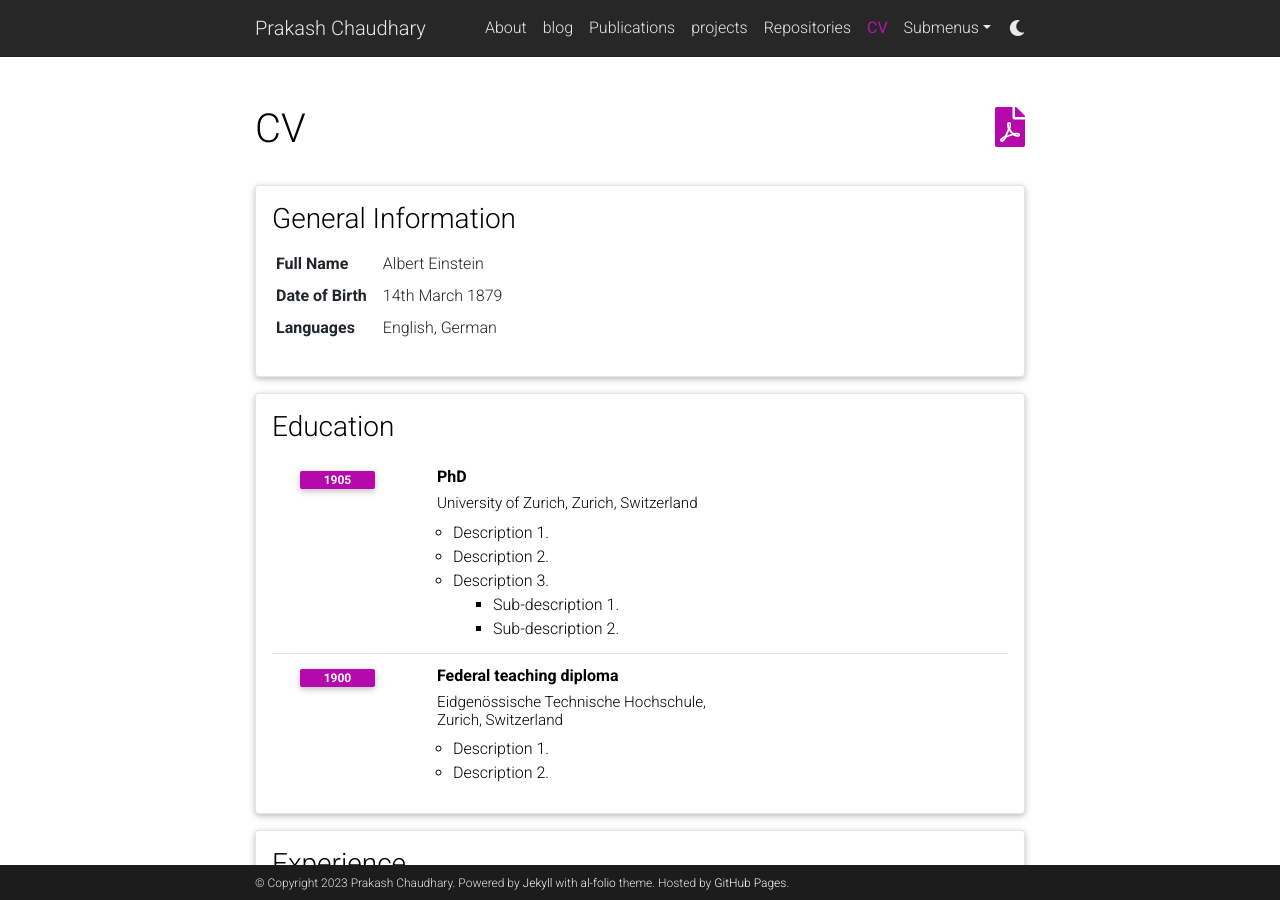
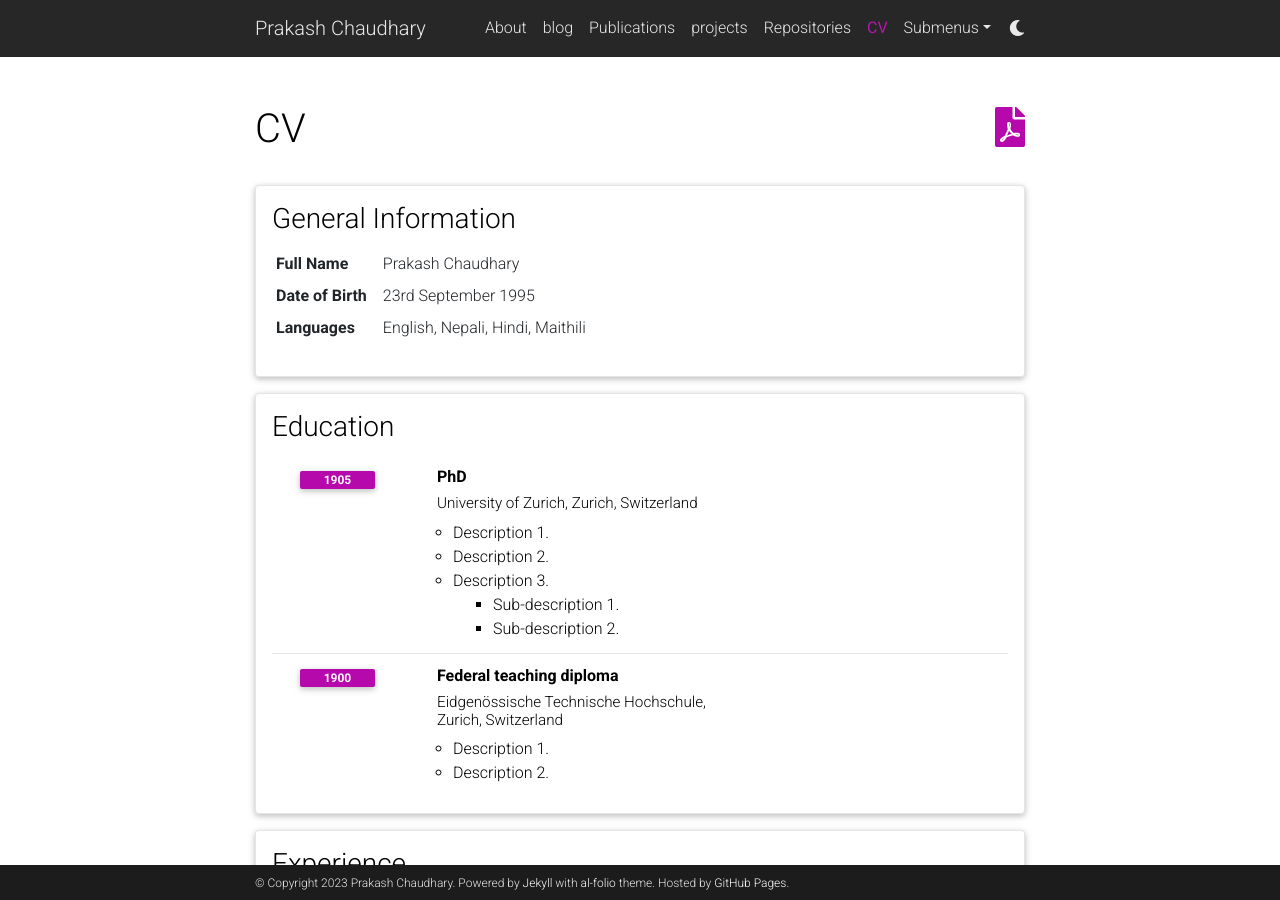
Before and after one commit to connectwithprakash/connectwithprakash.github.io, a Jekyll site: the page built from _pages/cv.md, in a window 1280 px wide and 900 px high. Built offline with Jekyll 4.4.1, drawn with Linux system fonts in a browser that asks for light colours; comment, search, counter and statistics services are not loaded; a style sheet for code colours, icons or effects is not loaded.

Commit message:
[Feat]: Update  personal information in CV tab.

```diff
--- a/_data/cv.yml
+++ b/_data/cv.yml
@@ -2,11 +2,11 @@
   type: map
   contents:
     - name: Full Name
-      value: Albert Einstein
+      value: Prakash Chaudhary
     - name: Date of Birth
-      value: 14th March 1879
+      value: 23rd September 1995
     - name: Languages
-      value: English, German
+      value: English, Nepali, Hindi, Maithili
 
 - title: Education
   type: time_table
```
